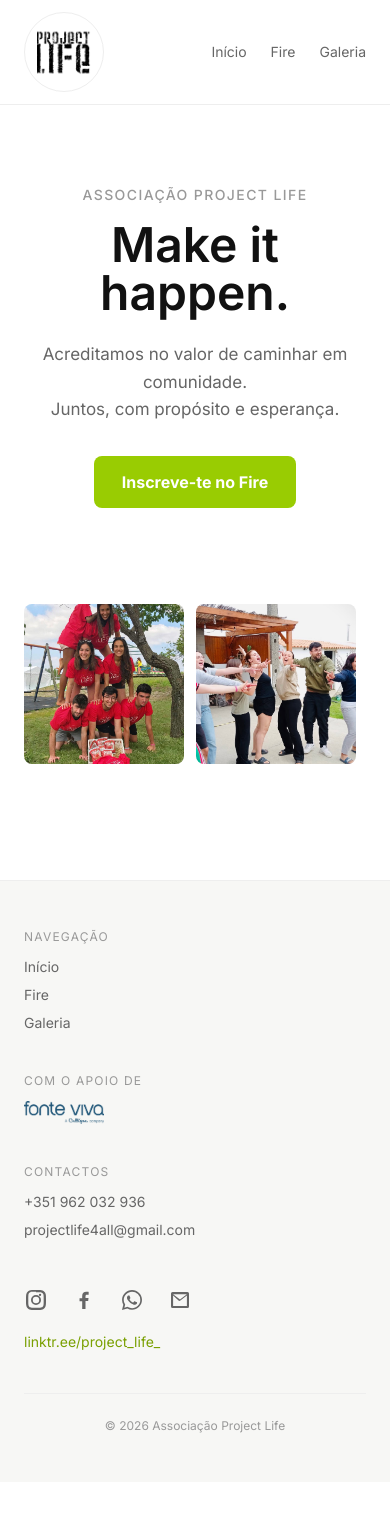
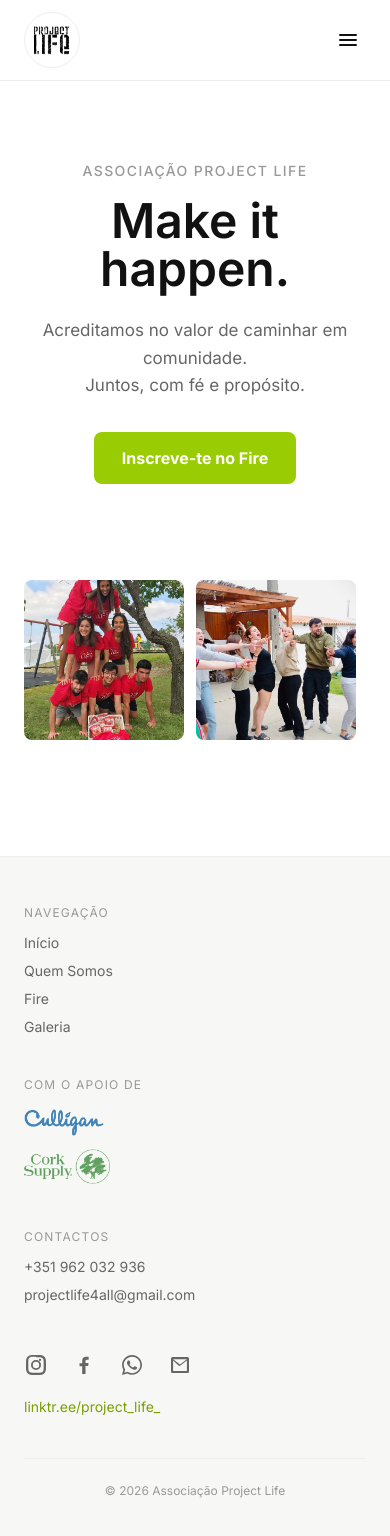
Before and after one commit to tiagoneto7/ProjectLife, a Next.js app: page / in a window 390 px wide. Shown: the top 1536 px of the page. Before the commit the page ends 1482 px from the top, so only its background shows below. Built offline with nearby package versions, Linux system fonts and the light colour scheme.

Commit message:
UI fixes

```diff
--- a/app/page.tsx
+++ b/app/page.tsx
@@ -15,7 +15,7 @@ export default function Home() {
         <p className="mx-auto mt-6 max-w-lg text-[17px] leading-relaxed text-inkmuted">
           Acreditamos no valor de caminhar em comunidade.
           <br />
-          Juntos, com propósito e esperança.
+          Juntos, com fé e propósito.
         </p>
 
         <Link
--- /dev/null
+++ b/app/quem-somos/page.tsx
@@ -0,0 +1,35 @@
+export const metadata = {
+  title: "Quem Somos | Project Life",
+  description: "Conhece a Associação Project Life e o projeto Fire.",
+};
+
+export default function QuemSomosPage() {
+  return (
+    <main>
+      <div className="mx-auto max-w-2xl px-6 py-16">
+        <h1 className="text-center text-3xl font-semibold text-ink">Quem Somos</h1>
+
+        <div className="mt-8 space-y-5 text-[17px] leading-relaxed text-inkmuted">
+          <p>
+            A Project Life é uma associação de solidariedade social e ajuda humanitária, sem fins
+            lucrativos, dedicada ao desenvolvimento de projetos que criam novas oportunidades, a
+            nível nacional e internacional e hoje, destacamos o projeto FIRE.
+          </p>
+          <p>
+            Com 15 anos de história, o FIRE é um evento anual promovido pela Project Life, dirigido
+            a adolescentes e jovens a partir dos 12 anos.
+          </p>
+          <p>
+            Este evento reúne atividades desportivas, palestras sobre temas atuais — como hábitos de
+            vida saudáveis, cidadania, resiliência e inteligência emocional — e momentos de
+            convívio, incluindo noites temáticas, cinema ao ar livre e outras dinâmicas.
+          </p>
+          <p>
+            O FIRE tem uma identidade cristã, e os seus valores são partilhados e vividos ao longo
+            de todo o evento.
+          </p>
+        </div>
+      </div>
+    </main>
+  );
+}
--- a/components/InscricaoForm.tsx
+++ b/components/InscricaoForm.tsx
@@ -91,9 +91,6 @@ export default function InscricaoForm() {
     return (
       <div>
         <div className="text-center">
-          <div className="mx-auto mb-6 flex h-14 w-14 items-center justify-center rounded-full bg-brand/15">
-            <FlameIcon className="h-7 w-7 text-branddark" />
-          </div>
           <h2 className="text-2xl font-semibold text-ink">Inscrição confirmada</h2>
           <p className="mt-3 text-inkmuted">
             Enviámos um email de confirmação para <strong className="text-ink">{values.email}</strong>.
@@ -121,9 +118,9 @@ export default function InscricaoForm() {
           <StepNumber>1</StepNumber>
           <div className="flex-1 pt-0.5">
             <p>
-              Paga o valor de <strong>35€</strong> através de um destes métodos:
+              Efetua o pagamento de <strong>35€</strong> através de um destes métodos:
             </p>
-            <ul className="mt-2.5 space-y-2">
+            <ul className="mt-2 list-disc space-y-1 pl-5">
               <PaymentOption label="MBWAY" value="+351 937780027" />
               <PaymentOption label="Transferência Bancária" value="PT50001800036195088702043" />
               <PaymentOption label="Pagamento em mãos" />
@@ -163,17 +160,21 @@ export default function InscricaoForm() {
           </p>
         </div>
 
+        <div className="mt-[18px] flex gap-3.5">
+          <StepNumber>3</StepNumber>
+          <p className="flex-1 pt-0.5">
+            Aguarda que validemos o pagamento e entremos em contacto contigo para mais novidades.
+          </p>
+        </div>
+
+        <p className="mt-10 text-center text-xs text-inksoft">Para te preparares, consulta o regulamento:</p>
         <a
           href="/regulamento-fire.pdf"
           download
-          className="mt-6 block text-center font-medium text-branddark hover:underline"
+          className="mt-1 block text-center text-sm font-medium text-branddark hover:underline"
         >
-          📄 Descarregar regulamento (PDF)
+          Descarregar regulamento (PDF)
         </a>
-
-        <p className="mt-[18px] border-t border-line pt-3.5 text-center text-sm text-inkmuted">
-          Podes continuar mais tarde — estes passos estão no email de confirmação que enviámos.
-        </p>
       </div>
     );
   }
@@ -443,7 +444,7 @@ export default function InscricaoForm() {
           !values.consentimentoImagens ||
           !values.consentimentoContacto
         }
-        className="w-full rounded-lg bg-brand px-6 py-3 font-bold text-white transition hover:bg-branddark disabled:cursor-not-allowed disabled:opacity-60"
+        className="w-full rounded-lg bg-brand px-6 py-3 font-bold text-white transition hover:bg-branddark disabled:cursor-not-allowed disabled:bg-line disabled:text-inksoft disabled:hover:bg-line"
       >
         {status === "submitting" ? "A enviar…" : "Submeter inscrição"}
       </button>
@@ -528,20 +529,9 @@ function StepNumber({ children }: { children: React.ReactNode }) {
 
 function PaymentOption({ label, value }: { label: string; value?: string }) {
   return (
-    <li className="flex items-center justify-between rounded-lg border border-line bg-surfacealt px-3.5 py-2.5 text-sm">
-      <span className="text-inkmuted">{label}</span>
-      {value && <span className="font-semibold text-ink">{value}</span>}
+    <li className="break-words text-sm text-inkmuted">
+      {label}
+      {value && <span className="font-medium text-ink"> — {value}</span>}
     </li>
   );
 }
-
-function FlameIcon({ className }: { className?: string }) {
-  return (
-    <svg viewBox="0 0 24 24" fill="none" className={className} aria-hidden="true">
-      <path
-        d="M12 2c1 3-2 4-2 7a3 3 0 0 0 6 0c0-1-.5-2-.5-2 2 1 3.5 3.5 3.5 6a7 7 0 1 1-14 0c0-4 2-6 3-8 1.5-3 3-3 4-3z"
-        fill="currentColor"
-      />
-    </svg>
-  );
-}
--- a/components/SiteFooter.tsx
+++ b/components/SiteFooter.tsx
@@ -4,6 +4,7 @@ import SocialLinks from "@/components/SocialLinks";
 
 const NAV_LINKS = [
   { href: "/", label: "Início" },
+  { href: "/quem-somos", label: "Quem Somos" },
   { href: "/fire", label: "Fire" },
   { href: "/galeria", label: "Galeria" },
 ];
@@ -30,13 +31,10 @@ export default function SiteFooter() {
 
           <div>
             <p className="text-xs uppercase tracking-[0.1em] text-inksoft">Com o apoio de</p>
-            <Image
-              src="/fonte-viva-sponsor.png"
-              alt="Fonte Viva"
-              width={80}
-              height={28}
-              className="mt-3"
-            />
+            <div className="mt-3 flex flex-col gap-2">
+              <Image src="/culligan-logo.png" alt="Culligan" width={80} height={27} className="mt-1" />
+              <Image src="/corl-supply-logo.png" alt="Corl Supply" width={86} height={45} />
+            </div>
           </div>
 
           <div>
--- a/components/SiteHeader.tsx
+++ b/components/SiteHeader.tsx
@@ -1,18 +1,29 @@
+"use client";
+
+import { useState } from "react";
 import Image from "next/image";
 import Link from "next/link";
 
 const NAV_LINKS = [
   { href: "/", label: "Início" },
+  { href: "/quem-somos", label: "Quem Somos" },
   { href: "/fire", label: "Fire" },
   { href: "/galeria", label: "Galeria" },
 ];
 
 export default function SiteHeader() {
+  const [open, setOpen] = useState(false);
+
   return (
-    <header className="border-b border-line bg-surface">
+    <header className="relative border-b border-line bg-surface">
       <div className="mx-auto flex max-w-4xl items-center justify-between px-6 py-3">
-        <Link href="/" className="flex items-center gap-3" aria-label="Project Life — Início">
-          <span className="flex h-20 w-20 items-center justify-center overflow-hidden rounded-full border border-line bg-white">
+        <Link
+          href="/"
+          className="flex items-center gap-3"
+          aria-label="Project Life — Início"
+          onClick={() => setOpen(false)}
+        >
+          <span className="flex h-14 w-14 flex-none items-center justify-center overflow-hidden rounded-full border border-line bg-white sm:h-20 sm:w-20">
             <Image
               src="/pl-logo.jpg"
               alt="Project Life"
@@ -26,14 +37,55 @@ export default function SiteHeader() {
           </span>
         </Link>
 
-        <nav className="flex gap-6 text-sm text-inkmuted">
+        <nav className="hidden gap-6 text-sm text-inkmuted sm:flex">
           {NAV_LINKS.map((link) => (
             <Link key={link.href} href={link.href} className="hover:text-ink">
               {link.label}
             </Link>
           ))}
         </nav>
+
+        <button
+          type="button"
+          onClick={() => setOpen((v) => !v)}
+          aria-label={open ? "Fechar menu" : "Abrir menu"}
+          aria-expanded={open}
+          className="flex h-9 w-9 flex-none items-center justify-center rounded-lg text-ink sm:hidden"
+        >
+          <svg viewBox="0 0 24 24" fill="none" className="h-6 w-6" aria-hidden="true">
+            {open ? (
+              <path
+                d="M6 6l12 12M18 6L6 18"
+                stroke="currentColor"
+                strokeWidth="2"
+                strokeLinecap="round"
+              />
+            ) : (
+              <path
+                d="M4 7h16M4 12h16M4 17h16"
+                stroke="currentColor"
+                strokeWidth="2"
+                strokeLinecap="round"
+              />
+            )}
+          </svg>
+        </button>
       </div>
+
+      {open && (
+        <nav className="flex flex-col gap-1 border-t border-line px-6 py-3 text-sm text-inkmuted sm:hidden">
+          {NAV_LINKS.map((link) => (
+            <Link
+              key={link.href}
+              href={link.href}
+              onClick={() => setOpen(false)}
+              className="rounded-lg px-2 py-2 hover:bg-surfacealt hover:text-ink"
+            >
+              {link.label}
+            </Link>
+          ))}
+        </nav>
+      )}
     </header>
   );
 }
--- a/lib/email.ts
+++ b/lib/email.ts
@@ -49,9 +49,16 @@ export async function sendConfirmationEmail(data: InscricaoInput) {
     html: `
       <div style="font-family: sans-serif; max-width: 480px; margin: 0 auto; color: #1F2430;">
 
-        <div style="text-align:center; padding: 8px 0 24px;">
-          <h1 style="margin:0; font-size: 24px; color:#1F2430;">Bem-vindo ao Fire 🔥</h1>
-        </div>
+        <table style="border-collapse:collapse; margin: 8px 0 24px;">
+          <tr>
+            <td style="padding-right:16px; vertical-align:middle;">
+              <img src="${siteUrl}/fire-logo.webp" alt="Fire" width="96" height="96" style="border-radius:50%; display:block;" />
+            </td>
+            <td style="vertical-align:middle;">
+              <h1 style="margin:0; font-size: 24px; color:#1F2430;">Bem-vindo ao Fire</h1>
+            </td>
+          </tr>
+        </table>
 
         <p>Olá, <strong>${escapeHtml(data.nome)}</strong>,</p>
         <p style="color:#5a5a5a;">Estamos felizes por te termos a bordo! Agora que recebemos a tua inscrição, segue os próximos passos para a validarmos.</p>
@@ -71,7 +78,7 @@ export async function sendConfirmationEmail(data: InscricaoInput) {
               <div style="border: 1.5px solid #7AA002; color:#7AA002; font-weight:700; border-radius:50%; width:24px; height:24px; text-align:center; line-height:22px; font-size:12px;">2</div>
             </td>
             <td style="padding: 14px 0; border-bottom: 1px solid #f0f0f0; vertical-align:top;">
-              <strong>Paga o valor de ${EVENTO.valor}</strong> através de um destes métodos:
+              <strong>Efetua o pagamento de ${EVENTO.valor}</strong> através de um destes métodos:
               <ul style="margin: 8px 0 0; padding-left: 18px; color:#5a5a5a;">
                 <li>MBWAY (${PAGAMENTO.mbway})</li>
                 <li>Transferência Bancária (${PAGAMENTO.iban})</li>
@@ -80,29 +87,33 @@ export async function sendConfirmationEmail(data: InscricaoInput) {
             </td>
           </tr>
           <tr>
-            <td style="width:24px; padding: 14px 14px 14px 0; vertical-align:top;">
+            <td style="width:24px; padding: 14px 14px 14px 0; border-bottom: 1px solid #f0f0f0; vertical-align:middle;">
               <div style="border: 1.5px solid #7AA002; color:#7AA002; font-weight:700; border-radius:50%; width:24px; height:24px; text-align:center; line-height:22px; font-size:12px;">3</div>
             </td>
+            <td style="padding: 14px 0; border-bottom: 1px solid #f0f0f0; vertical-align:middle;">
+              Envia o comprovativo ou uma captura de ecrã pelo nosso Whatsapp ou email.
+            </td>
+          </tr>
+          <tr>
+            <td style="width:24px; padding: 14px 14px 14px 0; vertical-align:top;">
+              <div style="border: 1.5px solid #7AA002; color:#7AA002; font-weight:700; border-radius:50%; width:24px; height:24px; text-align:center; line-height:22px; font-size:12px;">4</div>
+            </td>
             <td style="padding: 14px 0; vertical-align:top;">
-              Envia o comprovativo ou uma captura de ecrã pelo nosso Whatsapp ou email.
+              Aguarda que validemos o pagamento e entremos em contacto contigo para mais novidades.
             </td>
           </tr>
         </table>
 
-        <p style="background:#EAF7EE; color:#2F9E44; border-radius:10px; padding:12px 16px; font-weight:600; text-align:center;">
-          Depois de validarmos o pagamento, entraremos em contacto contigo para mais novidades!
-        </p>
-
-        <p style="color:#5a5a5a; margin: 16px 0 4px;">📅 ${EVENTO.datas}</p>
+        <p style="color:#5a5a5a; margin: 32px 0 4px;">📅 ${EVENTO.datas}</p>
         <p style="color:#5a5a5a; margin: 0 0 20px;">📍 ${EVENTO.local}</p>
 
         <p>Para te preparares, consulta o regulamento:<br />
         <a href="${siteUrl}/regulamento-fire.pdf" style="color:#7AA002; font-weight:600;">Descarregar regulamento (PDF)</a></p>
 
-        <div style="border-top: 1px solid #f0f0f0; margin-top: 24px; padding-top: 20px;">
-          <p style="margin: 4px 0; font-size:14px; color:#5a5a5a;">Whatsapp: <strong>${CONTACTOS.whatsapp}</strong></p>
-          <p style="margin: 4px 0; font-size:14px; color:#5a5a5a;">Email: <a href="mailto:${CONTACTOS.email}" style="color:#1F2430;">${CONTACTOS.email}</a></p>
-          <p style="margin: 4px 0; font-size:14px; color:#5a5a5a;">Redes sociais: <a href="${CONTACTOS.redesSociais}" style="color:#1F2430;">${CONTACTOS.redesSociais}</a></p>
+        <div style="border-top: 1px solid #f0f0f0; margin-top: 24px; padding-top: 16px;">
+          <p style="margin: 3px 0; font-size:12px; color:#9a9a9a;">Whatsapp: ${CONTACTOS.whatsapp}</p>
+          <p style="margin: 3px 0; font-size:12px; color:#9a9a9a;">Email: <a href="mailto:${CONTACTOS.email}" style="color:#9a9a9a;">${CONTACTOS.email}</a></p>
+          <p style="margin: 3px 0; font-size:12px; color:#9a9a9a;">Redes sociais: <a href="${CONTACTOS.redesSociais}" style="color:#9a9a9a;">${CONTACTOS.redesSociais}</a></p>
         </div>
 
         <p style="margin-top: 24px; color:#9a9a9a; font-size:13px; text-align:center;">Associação Project Life</p>
@@ -134,6 +145,11 @@ export async function sendCoordinatorNotification(data: InscricaoInput) {
 
   const dataNascimentoPt = new Date(data.dataNascimento).toLocaleDateString("pt-PT");
 
+  const linha = (label: string, value: string) =>
+    value
+      ? `<tr style="border-top:1px solid #f0f0f0;"><td style="padding:6px 0; color:#9a9a9a; width:40%; vertical-align:top;">${escapeHtml(label)}</td><td style="padding:6px 0;">${escapeHtml(value)}</td></tr>`
+      : "";
+
   await resend.emails.send({
     from,
     to: coordinatorEmail,
@@ -150,27 +166,24 @@ export async function sendCoordinatorNotification(data: InscricaoInput) {
             <td style="padding:6px 0; color:#9a9a9a; width:40%;">Nome</td>
             <td style="padding:6px 0; font-weight:600;">${escapeHtml(data.nome)}</td>
           </tr>
-          <tr style="border-top:1px solid #f0f0f0;">
-            <td style="padding:6px 0; color:#9a9a9a;">Data de nascimento</td>
-            <td style="padding:6px 0;">${escapeHtml(dataNascimentoPt)}</td>
-          </tr>
-          <tr style="border-top:1px solid #f0f0f0;">
-            <td style="padding:6px 0; color:#9a9a9a;">Email</td>
-            <td style="padding:6px 0;">${escapeHtml(data.email)}</td>
-          </tr>
-          <tr style="border-top:1px solid #f0f0f0;">
-            <td style="padding:6px 0; color:#9a9a9a;">Contacto</td>
-            <td style="padding:6px 0;">${escapeHtml(data.contacto)}</td>
-          </tr>
-          <tr style="border-top:1px solid #f0f0f0;">
-            <td style="padding:6px 0; color:#9a9a9a;">Contacto de emergência</td>
-            <td style="padding:6px 0;">${escapeHtml(data.contactoEmergencia)}</td>
-          </tr>
+          ${linha("Data de nascimento", dataNascimentoPt)}
+          ${linha("Email", data.email)}
+          ${linha("Contacto", data.contacto)}
+          ${linha("Contacto de emergência", data.contactoEmergencia)}
+          ${linha("Menor de 18", data.menorDe18 === "sim" ? "Sim" : "Não")}
+          ${data.menorDe18 === "sim" ? linha("Responsável", `${data.nomeResponsavel ?? ""} (${data.grauParentesco ?? ""})`) : ""}
+          ${data.menorDe18 === "sim" ? linha("Email do responsável", data.emailResponsavel ?? "") : ""}
+          ${data.menorDe18 === "sim" ? linha("Contacto do responsável", data.contactoResponsavel ?? "") : ""}
+          ${linha("Restrições alimentares", data.restricoesAlimentares ?? "")}
+          ${linha("Restrições na atividade física", data.restricoesAtividadeFisica ?? "")}
+          ${linha("Alergias", data.alergias ?? "")}
+          ${linha("Outros (saúde)", data.outros ?? "")}
+          ${linha("Observações", data.observacoes ?? "")}
         </table>
 
         <table style="width:100%; border-collapse:collapse; margin-top: 20px;">
           <tr>
-            ${sheetUrl ? `<td style="width:50%; padding-right:6px;"><a href="${sheetUrl}" style="display:block; text-align:center; background:#EAF7EE; border-radius:8px; padding:10px 12px; color:#2F9E44; font-weight:600; font-size:13px; text-decoration:none;">Ver na Google Sheet</a></td>` : ""}
+            ${sheetUrl ? `<td style="width:50%; padding-right:6px;"><a href="${sheetUrl}" style="display:block; text-align:center; background:#FDECE6; border-radius:8px; padding:10px 12px; color:#E8633A; font-weight:600; font-size:13px; text-decoration:none;">Ver na Google Sheet</a></td>` : ""}
             <td style="width:50%; padding-left:6px;"><a href="${adminUrl}" style="display:block; text-align:center; background:#F1F7E0; border-radius:8px; padding:10px 12px; color:#7AA002; font-weight:600; font-size:13px; text-decoration:none;">Ver na área de administração</a></td>
           </tr>
         </table>
```
Also changed, not shown: public/corl-supply-logo.png (added), public/culligan-logo.png (added).
